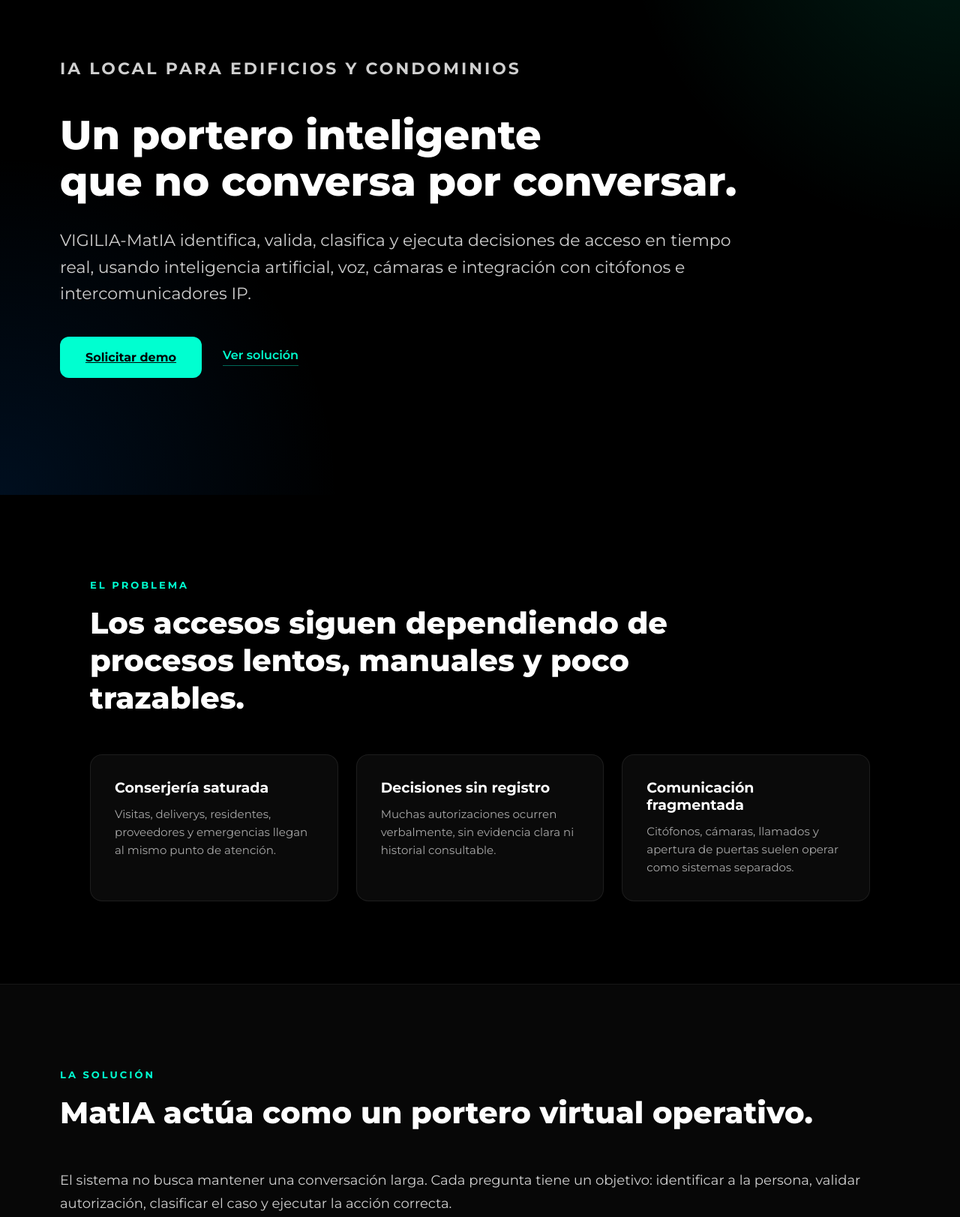
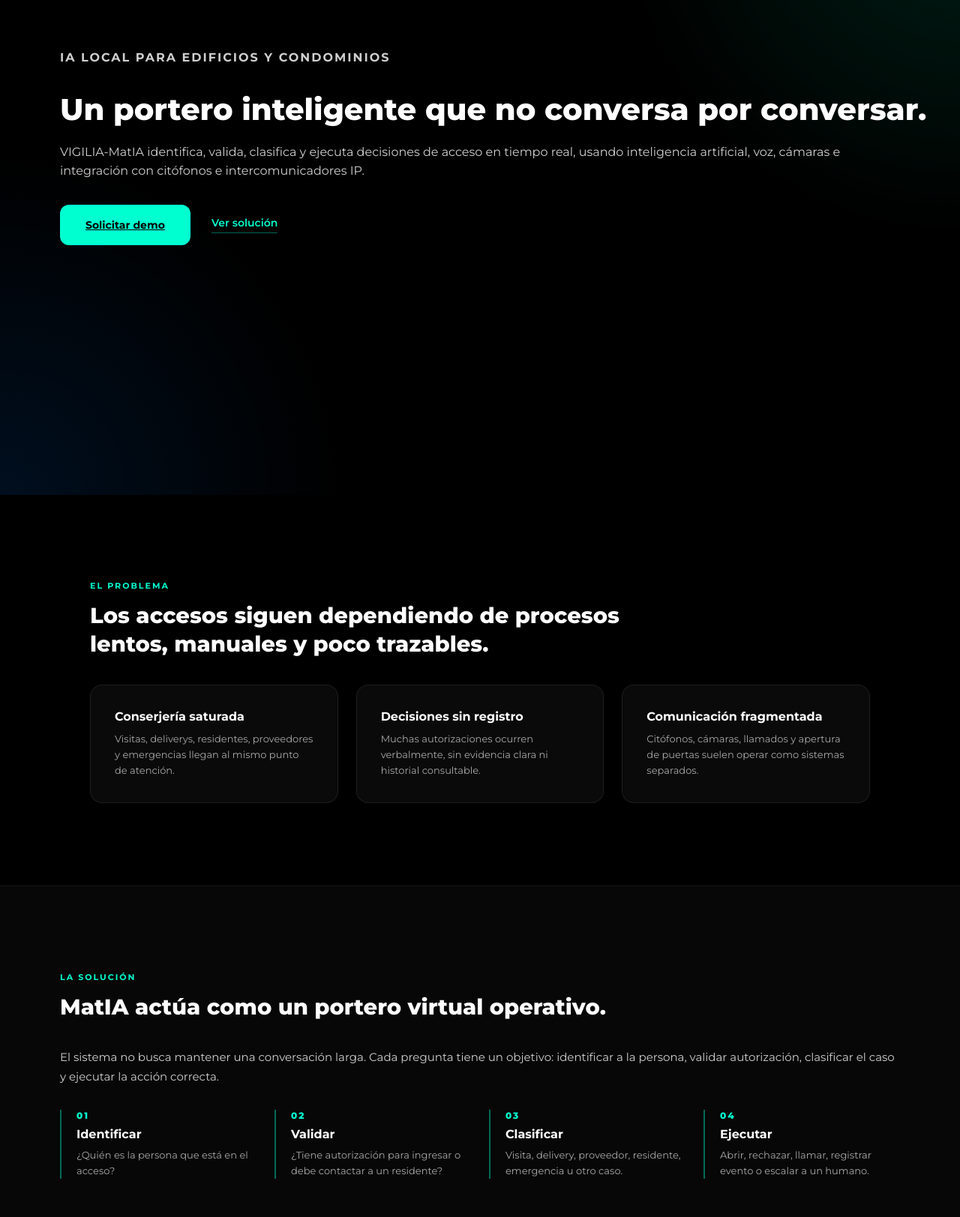
Before and after one commit to alvcab/Pagina-Vigilia, a plain HTML site: page index.html in a window 1280 px wide. Shown: the part 140-1763 px from the top of the page at 75% size. Drawn offline with Linux system fonts and the light colour scheme.

Commit message:
Ajuste tipográfico: título del hero en una línea y tamaños de fuente más compactos
Reduce el tamaño de fuente en toda la página (hero, secciones, cards, steps,
footer) para un diseño más ajustado, y deja el título del hero en una sola
línea en vez de dos.

```diff
--- a/index.html
+++ b/index.html
@@ -29,8 +29,7 @@
       <p class="tag">IA local para edificios y condominios</p>
 
       <h1>
-        Un portero inteligente<br>
-        que no conversa por conversar.
+        Un portero inteligente que no conversa por conversar.
       </h1>
 
       <p class="hero-text">
--- a/styles.css
+++ b/styles.css
@@ -33,9 +33,9 @@ body{
 }
 
 .logo{
-    font-size:28px;
+    font-size:20px;
     font-weight:800;
-    letter-spacing:4px;
+    letter-spacing:3px;
 }
 
 .menu{
@@ -56,22 +56,22 @@ body{
 
 .hero-content{
     margin-top:140px;
-    max-width:920px;
+    max-width:1200px;
 }
 
 .hero-content h1{
-    font-size:54px;
-    line-height:1.15;
+    font-size:40px;
+    line-height:1.2;
     font-weight:800;
-    margin-bottom:30px;
+    margin-bottom:20px;
     white-space:nowrap;
 }
 
 .hero-content p{
-    font-size:22px;
+    font-size:16px;
     color:#cfcfcf;
     line-height:1.6;
-    margin-bottom:40px;
+    margin-bottom:32px;
 }
 
 .btn-primary{
@@ -83,7 +83,7 @@ body{
 
     border-radius:12px;
 
-    font-size:16px;
+    font-size:14px;
     font-weight:700;
 
     cursor:pointer;
@@ -100,10 +100,10 @@ body{
     display:inline-block;
     color:#00ffd0;
     text-transform:uppercase;
-    letter-spacing:3px;
-    font-size:13px;
+    letter-spacing:2px;
+    font-size:11px;
     font-weight:700;
-    margin-bottom:24px;
+    margin-bottom:18px;
 }
 
 .hero-buttons{
@@ -117,7 +117,7 @@ body{
     color:#00ffd0;
     text-decoration:none;
     font-weight:600;
-    font-size:16px;
+    font-size:14px;
     border-bottom:1px solid rgba(0,255,208,0.4);
     padding-bottom:4px;
     transition:0.3s;
@@ -153,26 +153,26 @@ body{
     display:inline-block;
     color:#00ffd0;
     text-transform:uppercase;
-    letter-spacing:3px;
-    font-size:13px;
+    letter-spacing:2px;
+    font-size:11px;
     font-weight:700;
-    margin-bottom:18px;
+    margin-bottom:14px;
 }
 
 .section h2{
-    font-size:40px;
+    font-size:29px;
     font-weight:800;
-    line-height:1.25;
+    line-height:1.3;
     max-width:800px;
-    margin-bottom:50px;
+    margin-bottom:36px;
 }
 
 .section-text{
-    font-size:18px;
+    font-size:15px;
     color:#cfcfcf;
     line-height:1.7;
     max-width:720px;
-    margin-bottom:40px;
+    margin-bottom:32px;
 }
 
 /* ── Problema: cards ──────────────────────────────────────────────── */
@@ -197,14 +197,14 @@ body{
 }
 
 .card h3{
-    font-size:19px;
+    font-size:16px;
     font-weight:700;
-    margin-bottom:12px;
+    margin-bottom:10px;
 }
 
 .card p{
     color:#a8a8a8;
-    font-size:15px;
+    font-size:13px;
     line-height:1.6;
 }
 
@@ -223,22 +223,22 @@ body{
 
 .steps span{
     display:block;
-    font-size:14px;
+    font-size:12px;
     font-weight:800;
     color:#00ffd0;
     letter-spacing:2px;
-    margin-bottom:10px;
+    margin-bottom:8px;
 }
 
 .steps h3{
-    font-size:19px;
+    font-size:16px;
     font-weight:700;
-    margin-bottom:10px;
+    margin-bottom:8px;
 }
 
 .steps p{
     color:#a8a8a8;
-    font-size:15px;
+    font-size:13px;
     line-height:1.6;
 }
 
@@ -258,15 +258,15 @@ body{
 }
 
 .tech-item h3{
-    font-size:18px;
+    font-size:15px;
     font-weight:700;
-    margin-bottom:10px;
+    margin-bottom:8px;
     color:#00ffd0;
 }
 
 .tech-item p{
     color:#a8a8a8;
-    font-size:15px;
+    font-size:13px;
     line-height:1.6;
 }
 
@@ -278,15 +278,15 @@ body{
 }
 
 .quote-section h2{
-    font-size:34px;
+    font-size:25px;
     font-weight:800;
     max-width:700px;
-    margin:0 auto 20px;
+    margin:0 auto 16px;
 }
 
 .quote-section p{
     color:#a8a8a8;
-    font-size:17px;
+    font-size:14px;
     max-width:560px;
     margin:0 auto;
 }
@@ -307,7 +307,7 @@ footer{
     text-align:center;
     padding:40px;
     color:#666;
-    font-size:14px;
+    font-size:12px;
     border-top:1px solid rgba(255,255,255,0.06);
 }
 
@@ -318,7 +318,7 @@ footer{
         padding:60px 24px;
     }
     .hero-content h1{
-        font-size:34px;
+        font-size:28px;
         white-space:normal;
     }
     .cards, .steps, .tech-grid{
```
